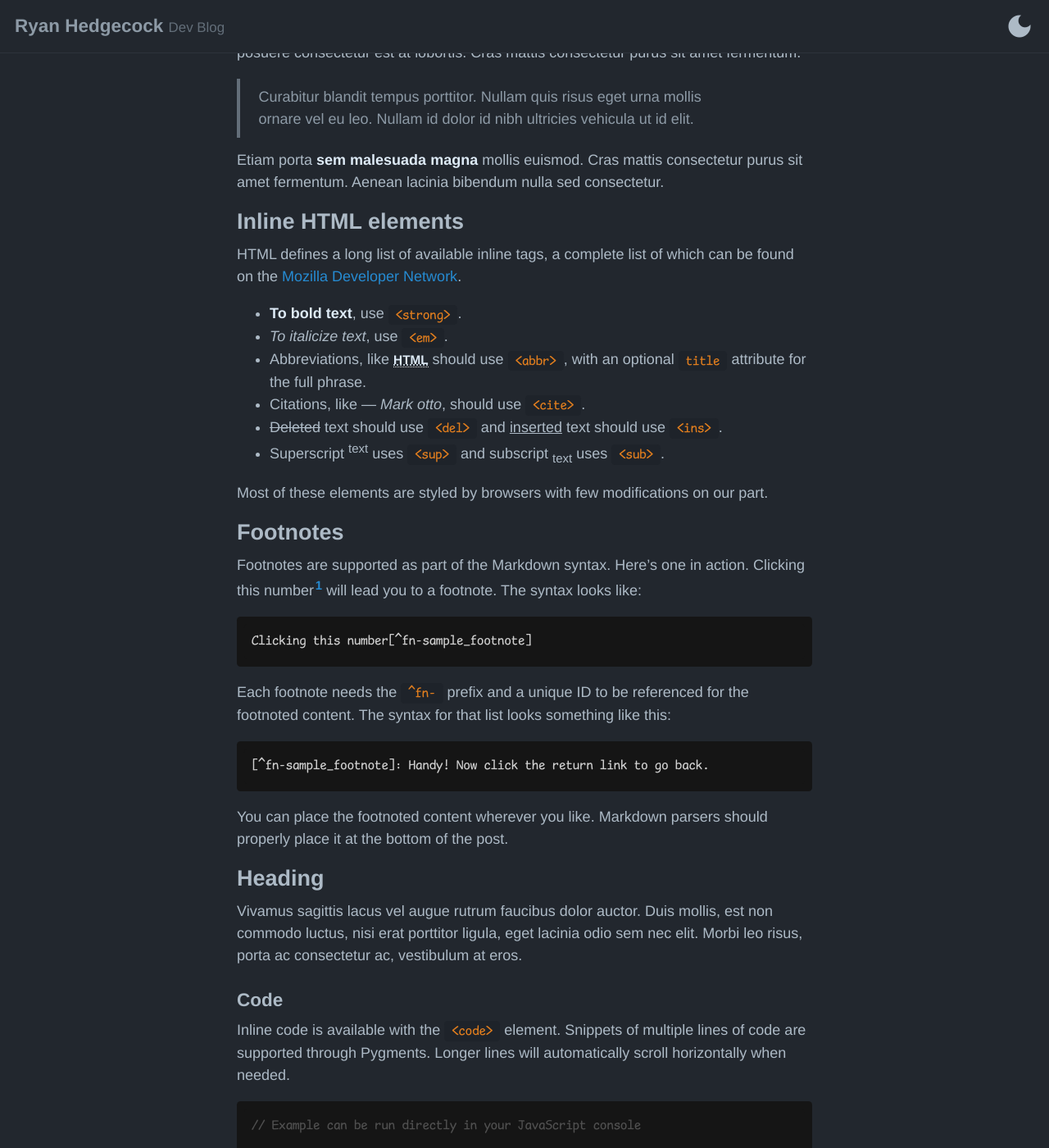
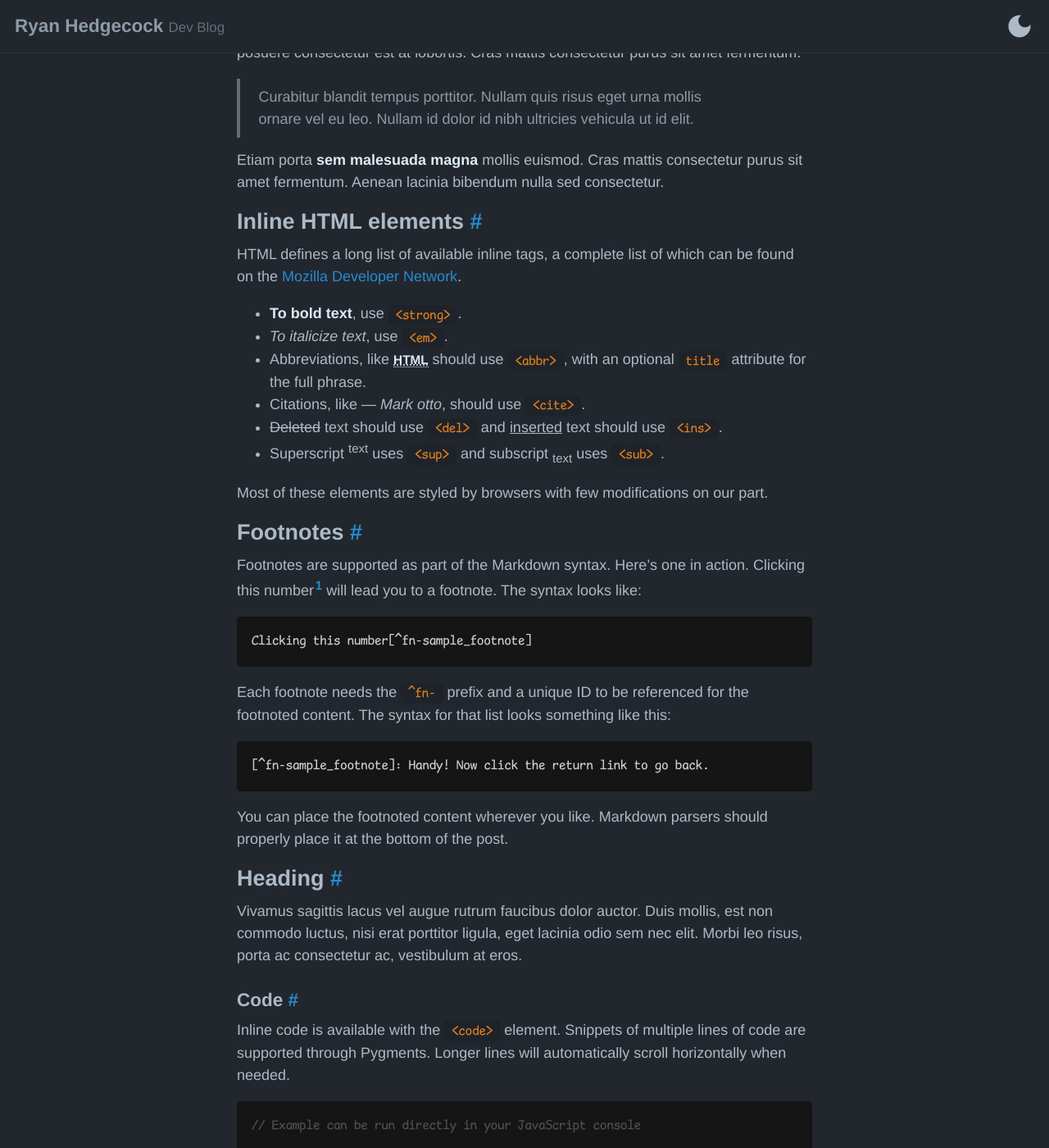
Before and after one commit to rhedgeco/dev-blog, a Jekyll site: the page built from _posts/2014-01-01-example-content.md, in a window 1280 px wide and 1400 px high, scrolled down 309 px. Shown: the whole window at 82% size. Built offline with Jekyll 4.4.1, drawn with Linux system fonts in a browser that asks for light colours; comment, search, counter and statistics services are not loaded.

Commit message:
added anchor headings and fixed page snapping

```diff
--- /dev/null
+++ b/_includes/anchor_headings.html
@@ -0,0 +1,172 @@
+{% capture headingsWorkspace %}
+  {% comment %}
+    Copyright (c) 2018 Vladimir "allejo" Jimenez
+
+    Permission is hereby granted, free of charge, to any person
+    obtaining a copy of this software and associated documentation
+    files (the "Software"), to deal in the Software without
+    restriction, including without limitation the rights to use,
+    copy, modify, merge, publish, distribute, sublicense, and/or sell
+    copies of the Software, and to permit persons to whom the
+    Software is furnished to do so, subject to the following
+    conditions:
+
+    The above copyright notice and this permission notice shall be
+    included in all copies or substantial portions of the Software.
+
+    THE SOFTWARE IS PROVIDED "AS IS", WITHOUT WARRANTY OF ANY KIND,
+    EXPRESS OR IMPLIED, INCLUDING BUT NOT LIMITED TO THE WARRANTIES
+    OF MERCHANTABILITY, FITNESS FOR A PARTICULAR PURPOSE AND
+    NONINFRINGEMENT. IN NO EVENT SHALL THE AUTHORS OR COPYRIGHT
+    HOLDERS BE LIABLE FOR ANY CLAIM, DAMAGES OR OTHER LIABILITY,
+    WHETHER IN AN ACTION OF CONTRACT, TORT OR OTHERWISE, ARISING
+    FROM, OUT OF OR IN CONNECTION WITH THE SOFTWARE OR THE USE OR
+    OTHER DEALINGS IN THE SOFTWARE.
+  {% endcomment %}
+  {% comment %}
+    Version 1.0.11
+      https://github.com/allejo/jekyll-anchor-headings
+
+    "Be the pull request you wish to see in the world." ~Ben Balter
+
+    Usage:
+      {% include anchor_headings.html html=content anchorBody="#" %}
+
+    Parameters:
+      * html          (string) - the HTML of compiled markdown generated by kramdown in Jekyll
+
+    Optional Parameters:
+      * beforeHeading (bool)   : false  - Set to true if the anchor should be placed _before_ the heading's content
+      * headerAttrs   (string) :  ''    - Any custom HTML attributes that will be added to the heading tag; you may NOT use `id`;
+                                          the `%heading%` and `%html_id%` placeholders are available
+      * anchorAttrs   (string) :  ''    - Any custom HTML attributes that will be added to the `<a>` tag; you may NOT use `href`, `class` or `title`;
+                                          the `%heading%` and `%html_id%` placeholders are available
+      * anchorBody    (string) :  ''    - The content that will be placed inside the anchor; the `%heading%` placeholder is available
+      * anchorClass   (string) :  ''    - The class(es) that will be used for each anchor. Separate multiple classes with a space
+      * anchorTitle   (string) :  ''    - The `title` attribute that will be used for anchors
+      * h_min         (int)    :  1     - The minimum header level to build an anchor for; any header lower than this value will be ignored
+      * h_max         (int)    :  6     - The maximum header level to build an anchor for; any header greater than this value will be ignored
+      * bodyPrefix    (string) :  ''    - Anything that should be inserted inside of the heading tag _before_ its anchor and content
+      * bodySuffix    (string) :  ''    - Anything that should be inserted inside of the heading tag _after_ its anchor and content
+      * generateId    (true)   :  false - Set to true if a header without id should generate an id to use.
+
+    Output:
+      The original HTML with the addition of anchors inside of all of the h1-h6 headings.
+  {% endcomment %}
+
+  {% assign minHeader = include.h_min | default: 1 %}
+  {% assign maxHeader = include.h_max | default: 6 %}
+  {% assign beforeHeading = include.beforeHeading %}
+  {% assign headerAttrs = include.headerAttrs %}
+  {% assign nodes = include.html | split: '<h' %}
+
+  {% capture edited_headings %}{% endcapture %}
+
+  {% for _node in nodes %}
+    {% capture node %}{{ _node | strip }}{% endcapture %}
+
+    {% if node == "" %}
+      {% continue %}
+    {% endif %}
+
+    {% assign nextChar = node | replace: '"', '' | strip | slice: 0, 1 %}
+    {% assign headerLevel = nextChar | times: 1 %}
+
+    <!-- If the level is cast to 0, it means it's not a h1-h6 tag, so let's see if we need to fix it -->
+    {% if headerLevel == 0 %}
+      <!-- Split up the node based on closing angle brackets and get the first one. -->
+      {% assign firstChunk = node | split: '>' | first %}
+
+      <!-- If the first chunk does NOT contain a '<', that means we've broken another HTML tag that starts with 'h' -->
+      {% unless firstChunk contains '<' %}
+        {% capture node %}<h{{ node }}{% endcapture %}
+      {% endunless %}
+
+      {% capture edited_headings %}{{ edited_headings }}{{ node }}{% endcapture %}
+      {% continue %}
+    {% endif %}
+
+    {% capture _closingTag %}</h{{ headerLevel }}>{% endcapture %}
+    {% assign _workspace = node | split: _closingTag %}
+    {% capture _hAttrToStrip %}{{ _workspace[0] | split: '>' | first }}>{% endcapture %}
+    {% assign header = _workspace[0] | replace: _hAttrToStrip, '' %}
+    {% assign escaped_header = header | strip_html | strip %}
+
+    {% assign _classWorkspace = _workspace[0] | split: 'class="' %}
+    {% assign _classWorkspace = _classWorkspace[1] | split: '"' %}
+    {% assign _html_class = _classWorkspace[0] %}
+
+    {% if _html_class contains "no_anchor" %}
+      {% assign skip_anchor = true %}
+    {% else %}
+      {% assign skip_anchor = false %}
+    {% endif %}
+
+    {% assign _idWorkspace = _workspace[0] | split: 'id="' %}
+    {% if _idWorkspace[1] %}
+      {% assign _idWorkspace = _idWorkspace[1] | split: '"' %}
+      {% assign html_id = _idWorkspace[0] %}
+    {% elsif include.generateId %}
+      <!-- If the header did not have an id we create one. -->
+      {% assign html_id = escaped_header | slugify %}
+      {% if html_id == "" %}
+        {% assign html_id = false %}
+      {% endif %}
+      {% capture headerAttrs %}{{ headerAttrs }} id="%html_id%"{% endcapture %}
+    {% endif %}
+
+    <!-- Build the anchor to inject for our heading -->
+    {% capture anchor %}{% endcapture %}
+
+    {% if skip_anchor == false and html_id and headerLevel >= minHeader and headerLevel <= maxHeader %}
+      {% if headerAttrs %}
+        {% capture _hAttrToStrip %}{{ _hAttrToStrip | split: '>' | first }} {{ headerAttrs | replace: '%heading%', escaped_header | replace: '%html_id%', html_id }}>{% endcapture %}
+      {% endif %}
+
+      {% capture anchor %}href="#{{ html_id }}"{% endcapture %}
+
+      {% if include.anchorClass %}
+        {% capture anchor %}{{ anchor }} class="{{ include.anchorClass }}"{% endcapture %}
+      {% endif %}
+
+      {% if include.anchorTitle %}
+        {% capture anchor %}{{ anchor }} title="{{ include.anchorTitle | replace: '%heading%', escaped_header }}"{% endcapture %}
+      {% endif %}
+
+      {% if include.anchorAttrs %}
+        {% capture anchor %}{{ anchor }} {{ include.anchorAttrs | replace: '%heading%', escaped_header | replace: '%html_id%', html_id }}{% endcapture %}
+      {% endif %}
+
+      {% capture anchor %}<a {{ anchor }}>{{ include.anchorBody | replace: '%heading%', escaped_header | default: '' }}</a>{% endcapture %}
+
+      <!-- In order to prevent adding extra space after a heading, we'll let the 'anchor' value contain it -->
+      {% if beforeHeading %}
+        {% capture anchor %}{{ anchor }} {% endcapture %}
+      {% else %}
+        {% capture anchor %} {{ anchor }}{% endcapture %}
+      {% endif %}
+    {% endif %}
+
+    {% capture new_heading %}
+      <h{{ _hAttrToStrip }}
+        {{ include.bodyPrefix }}
+        {% if beforeHeading %}
+          {{ anchor }}{{ header }}
+        {% else %}
+          {{ header }}{{ anchor }}
+        {% endif %}
+        {{ include.bodySuffix }}
+      </h{{ headerLevel }}>
+    {% endcapture %}
+
+    <!--
+    If we have content after the `</hX>` tag, then we'll want to append that here so we don't lost any content.
+    -->
+    {% assign chunkCount = _workspace | size %}
+    {% if chunkCount > 1 %}
+      {% capture new_heading %}{{ new_heading }}{{ _workspace | last }}{% endcapture %}
+    {% endif %}
+
+    {% capture edited_headings %}{{ edited_headings }}{{ new_heading }}{% endcapture %}
+  {% endfor %}
+{% endcapture %}{% assign headingsWorkspace = '' %}{{ edited_headings | strip }}
--- a/_layouts/post.html
+++ b/_layouts/post.html
@@ -8,7 +8,7 @@ layout: default
   {% endif %}
   <h1 class="post-title">{{ page.title }}</h1>
   <time datetime="{{ page.date | date_to_xmlschema }}" class="post-date">{{ page.date | date_to_string }}</time>
-  {{ content }}
+  {% include anchor_headings.html html=content anchorBody="#" %}
 </article>
 
 {% include utterances.html %}
--- a/_sass/_base.scss
+++ b/_sass/_base.scss
@@ -111,3 +111,11 @@ tbody tr:nth-child(odd) th {
   flex-direction: row;
   justify-content: space-between;
 }
+
+// scroll margin hack
+:target::before {
+  content: "";
+  display: block;
+  height: 4.5rem; /* fixed header height*/
+  margin: -4.5rem 0 0; /* negative fixed header height */
+}
--- a/_sass/_type.scss
+++ b/_sass/_type.scss
@@ -107,15 +107,6 @@ a[href^="#fnref:"] {
   }
 }
 
-// hack to fix page snapping
-a[href^="#fn:"]::before,
-a[href^="#fnref:"]::before {
-  content: "";
-  display: block;
-  height: 6rem; /* fixed header height*/
-  margin: -6rem 0 0; /* negative fixed header height */
-}
-
 // List of footnotes
 .footnotes {
   margin-top: 2rem;
```
